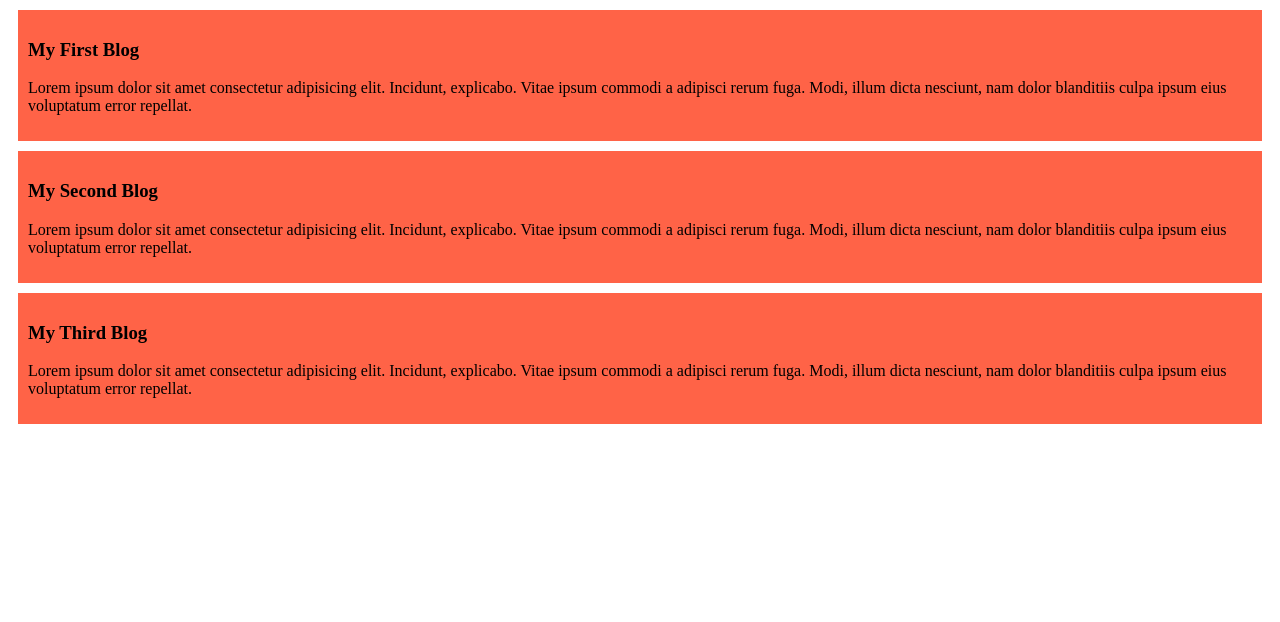
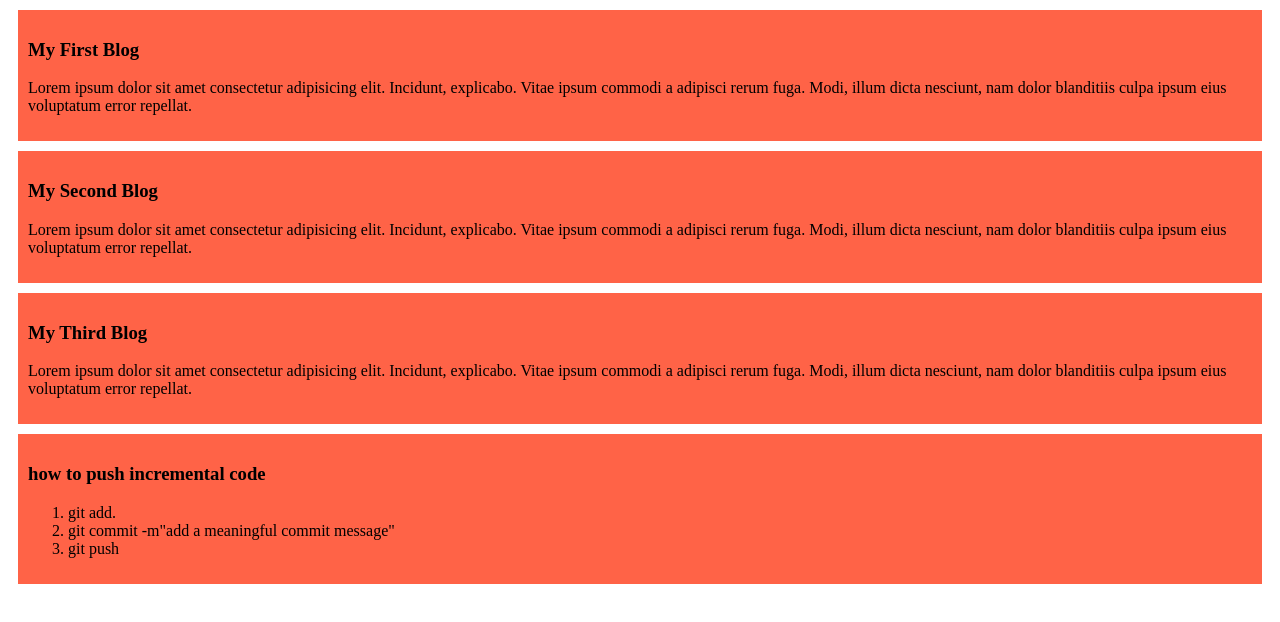
Before and after one commit to miraz46/my-simple-website, a plain HTML site: page index.html in a window 1280 px wide. Drawn offline with Linux system fonts and the light colour scheme.

Commit message:
added a list to git push

```diff
--- a/index.html
+++ b/index.html
@@ -19,5 +19,13 @@
         <h3>My Third Blog</h3>
         <p>Lorem ipsum dolor sit amet consectetur adipisicing elit. Incidunt, explicabo. Vitae ipsum commodi a adipisci rerum fuga. Modi, illum dicta nesciunt, nam dolor blanditiis culpa ipsum eius voluptatum error repellat.</p>
     </div>
+    <div>
+        <h3>how to push incremental code</h3>
+        <ol>
+            <li>git add.</li>
+            <li>git commit -m"add a meaningful commit message"</li>
+            <li>git push</li>
+        </ol>
+    </div>
 </body>
 </html>
```
